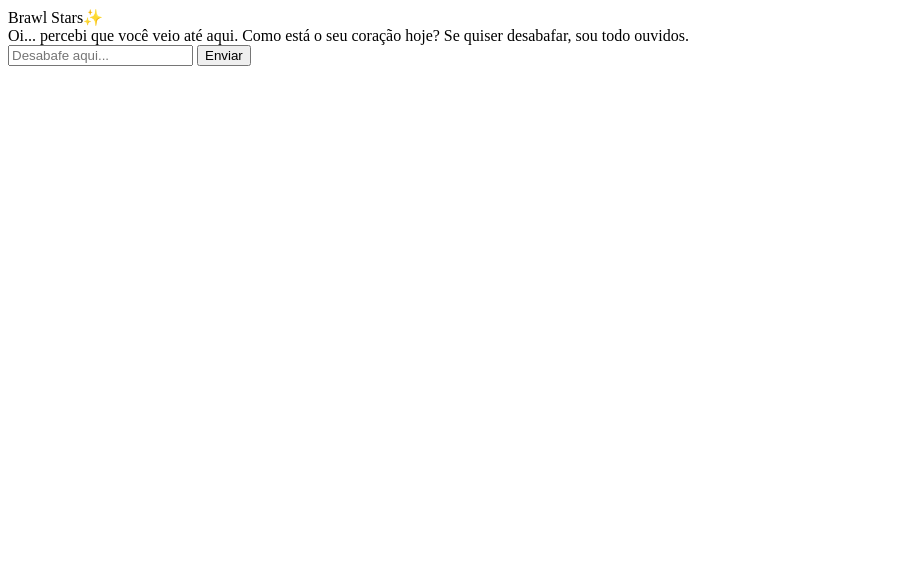
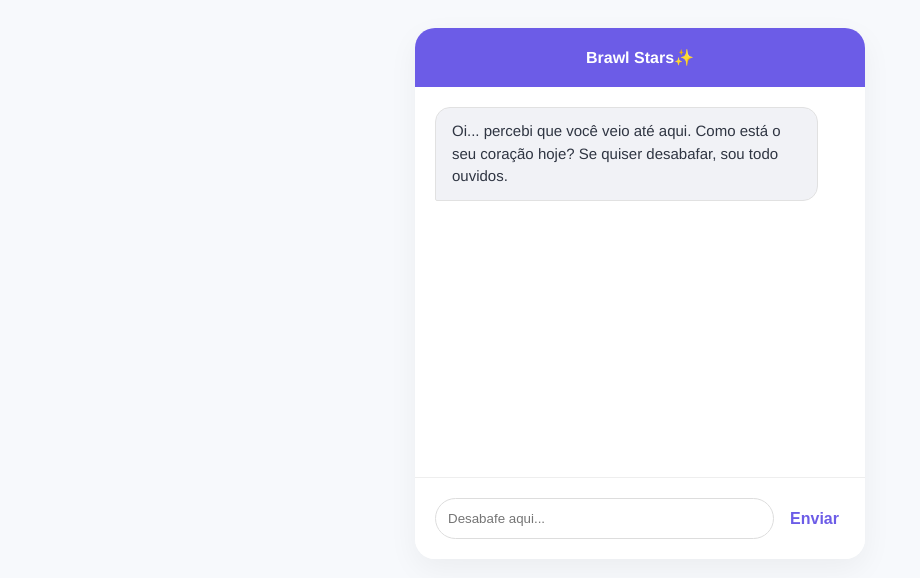
Before and after one commit to gAbriel375444/Brawl_chat, a plain HTML site: page index.html in a window 1280 px wide. Shown: the whole page, without its empty margins (0-920 px from the left). Drawn offline with Linux system fonts and the light colour scheme.

Commit message:
Aplicando o CSS na página

```diff
--- a/index.html
+++ b/index.html
@@ -6,6 +6,9 @@
     <title>Conselheiro Amigo</title>
 
 </head>
+
+<link rel="stylesheet" href="style.css">
+
 <body>
 
 <div id="chat-container">
--- a/style.css
+++ b/style.css
@@ -22,7 +22,7 @@
     font-weight: bold; }
 
 #chat-output {
-    height: 500px;
+    height: 350px;
     overflow-y: auto;
     padding: 20px;
     display: flex;
```
